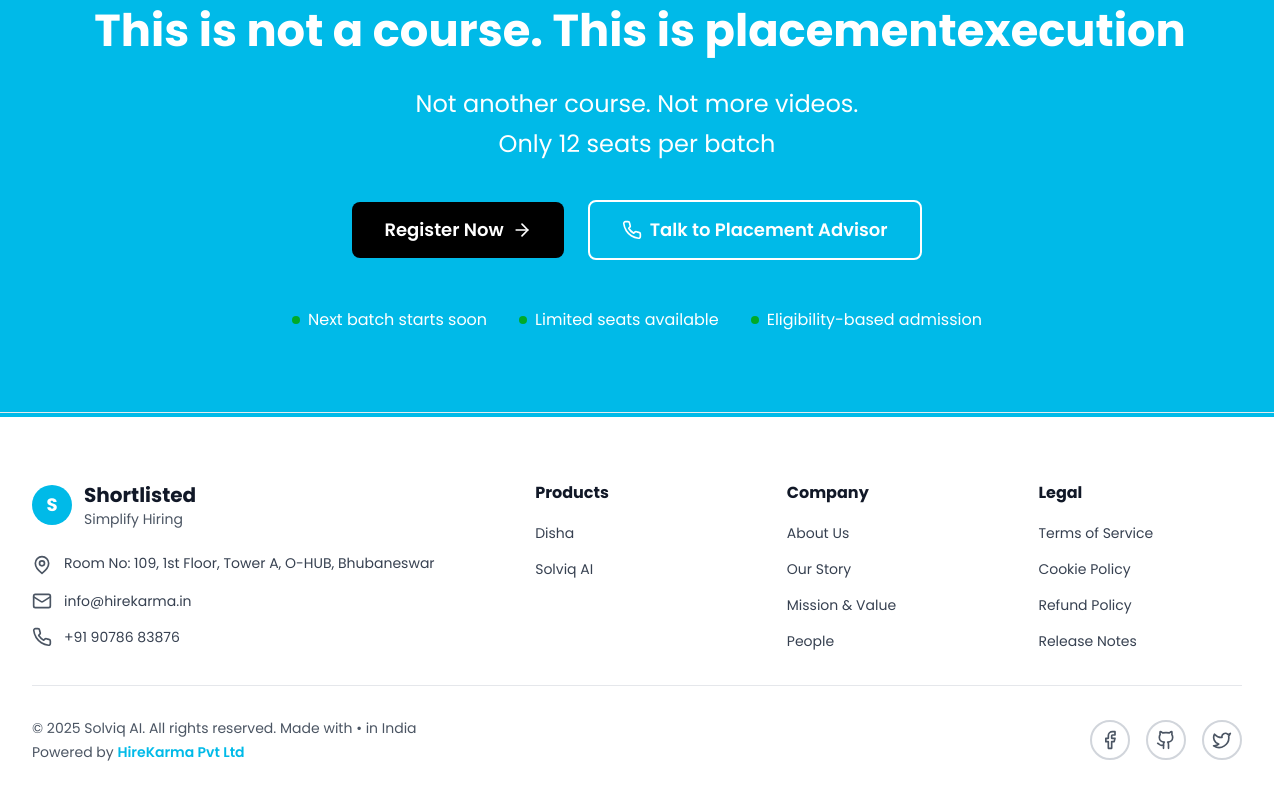
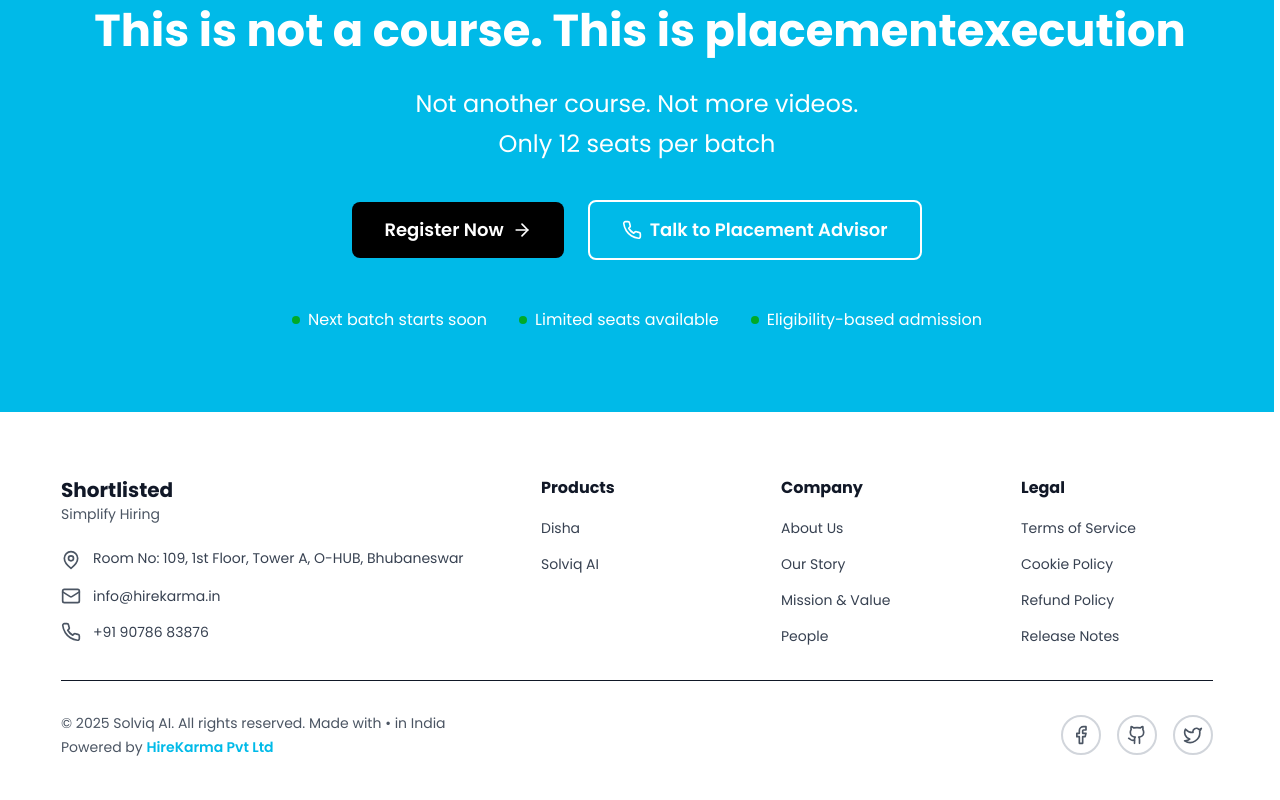
Before and after one commit to HIREKARMA1/shortlisted-ui, a Next.js app: page / in a window 1280 px wide. Shown: the part 3682-4482 px from the top of the page. Built offline with nearby package versions, Linux system fonts and the light colour scheme.

Commit message:
fix the divider style

```diff
--- a/components/ui/Footer.tsx
+++ b/components/ui/Footer.tsx
@@ -4,14 +4,21 @@ import React, { useState, useEffect } from 'react';
 import { useTheme } from 'next-themes';
 import { MapPin, Mail, Phone, Facebook, Github, Twitter } from 'lucide-react';
 import Link from 'next/link';
+import { OptimizedImage } from './optimized-image';
 
 const Footer: React.FC = () => {
     const [mounted, setMounted] = useState(false);
-    const { resolvedTheme } = useTheme();
+    const { resolvedTheme, theme } = useTheme();
 
     useEffect(() => {
         setMounted(true);
     }, []);
+
+    // Logo URLs based on theme
+    const logoUrl =
+        mounted && theme === "dark"
+            ? "https://hirekarma.s3.us-east-1.amazonaws.com/shortlisted/shortlisted-logo-dm.png"
+            : "https://hirekarma.s3.us-east-1.amazonaws.com/shortlisted/shortlisted-logo-lm.png";
 
     const productLinks = [
         { name: "Disha", href: "#" },
@@ -45,25 +52,25 @@ const Footer: React.FC = () => {
     ];
 
     return (
-        <footer className={`relative font-sans transition-all duration-500 border-t ${mounted && resolvedTheme === 'dark'
-            ? 'bg-gray-900 border-gray-800'
-            : 'bg-white border-gray-200'
+        <footer className={`relative font-sans transition-all duration-500 ${mounted && resolvedTheme === 'dark'
+            ? 'bg-gray-900'
+            : 'bg-white'
             }`}>
-            {/* Top border line */}
-            <div className={`h-1 ${mounted && resolvedTheme === 'dark'
-                ? 'bg-gray-700'
-                : 'bg-[#00BAE8]'
-                }`}></div>
-
-            <div className="max-w-7xl mx-auto px-4 sm:px-6 lg:px-8 py-12 sm:py-16">
+            <div className="w-[95vw] mx-auto px-4 sm:px-6 lg:px-8 py-12 sm:py-16">
                 <div className="grid grid-cols-1 sm:grid-cols-2 lg:grid-cols-5 gap-8 sm:gap-12">
                     {/* Brand & Contact Information */}
                     <div className="col-span-1 lg:col-span-2">
                         <div className="mb-6">
                             <div className="flex items-center gap-3 mb-2">
-                                <div className="w-10 h-10 rounded-full bg-[#00BAE8] flex items-center justify-center">
-                                    <span className="text-white font-bold text-lg">S</span>
-                                </div>
+                                {/* <Link href="/" className="flex items-center">
+                                    <OptimizedImage
+                                        src={logoUrl}
+                                        alt="Shortlisted Logo"
+                                        width={140}
+                                        height={40}
+                                        className="h-10 w-auto"
+                                    />
+                                </Link> */}
                                 <div>
                                     <h3 className={`text-xl font-bold transition-colors duration-500 ${mounted && resolvedTheme === 'dark'
                                         ? 'text-white'
@@ -190,9 +197,9 @@ const Footer: React.FC = () => {
                 </div>
 
                 {/* Divider */}
-                <div className={`h-px my-8 transition-colors duration-500 ${mounted && resolvedTheme === 'dark'
-                    ? 'bg-gray-800'
-                    : 'bg-gray-200'
+                <div className={`h-[1px] my-8 transition-colors duration-500 ${mounted && resolvedTheme === 'dark'
+                    ? 'bg-white'
+                    : 'bg-gray-900'
                     }`}></div>
 
                 {/* Bottom Section */}
```
